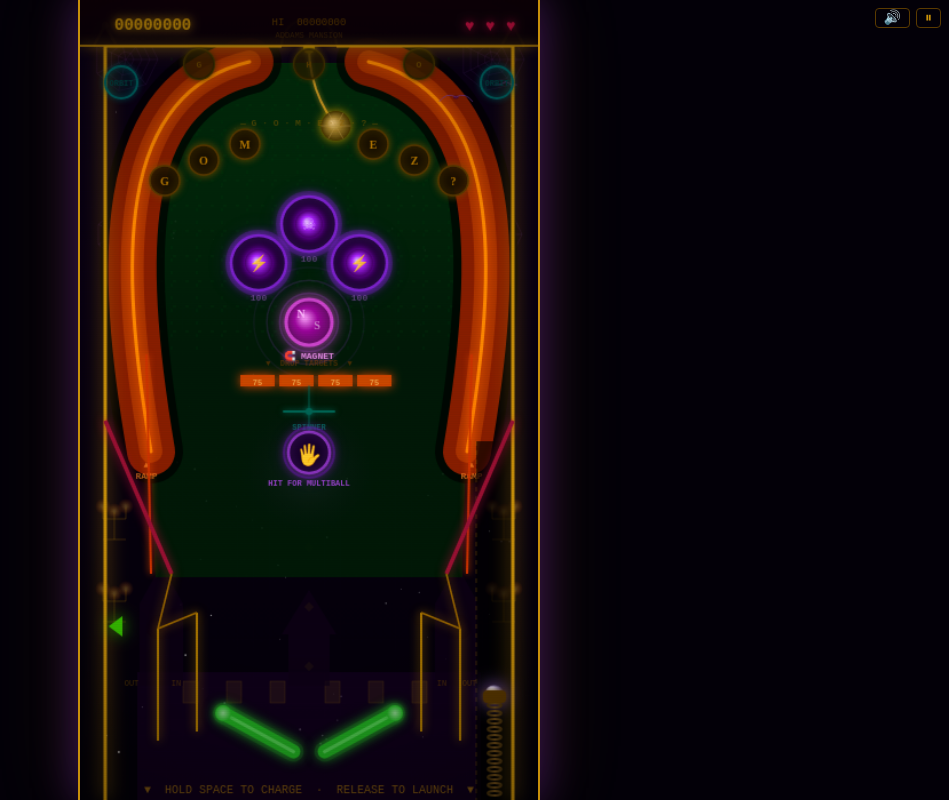
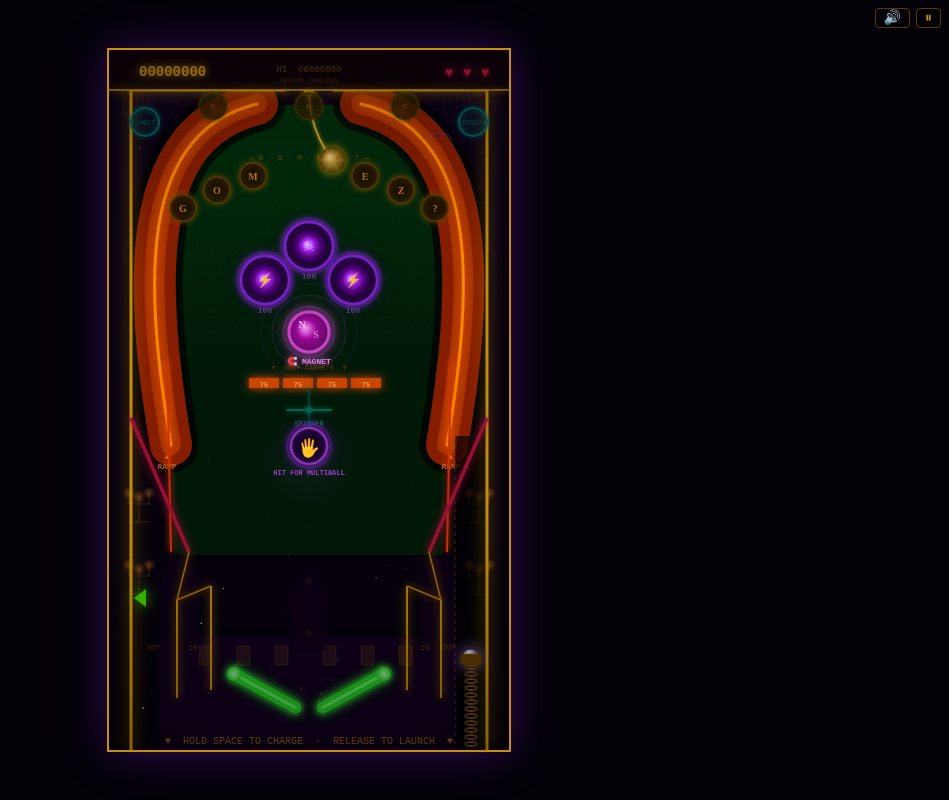
Before and after one commit to andalooch/addams-pinball, a Next.js app: page / in a window 1280 px wide. Shown: the whole page, without its empty margins (331-1280 px from the left). Built offline with nearby package versions, Linux system fonts and the light colour scheme.

Commit message:
resize 4

```diff
--- a/app/components/Pinball.tsx
+++ b/app/components/Pinball.tsx
@@ -1129,16 +1129,10 @@ export default function AdamsPinball(){
 
   return(
     <div style={{
+      position:'fixed',inset:0,
       display:'flex',alignItems:'center',justifyContent:'center',
-      width:'100vw',height:'100dvh',background:'#030008',
-      overflow:'hidden',position:'relative',userSelect:'none',
+      background:'#030008',overflow:'hidden',userSelect:'none',
     }}>
-      {/* Sound controls — overlaid top-right corner */}
-      <div style={{position:'absolute',top:8,right:8,zIndex:10,display:'flex',gap:6}}>
-        <button onClick={toggleMute} style={btn}>{muted?'🔇':'🔊'}</button>
-        <button onClick={toggleMusic} style={btn}>{musicOn?'⏸':'▶'}</button>
-      </div>
-      {/* Canvas scales to fill screen via CSS — no JS needed */}
       <canvas
         ref={canvasRef}
         width={W}
@@ -1146,12 +1140,19 @@ export default function AdamsPinball(){
         style={{
           display:'block',
           touchAction:'none',
-          width:`min(100vw, calc(100dvh * ${W} / ${H}))`,
-          height:`min(100dvh, calc(100vw * ${H} / ${W}))`,
+          maxWidth:'100%',
+          maxHeight:'100%',
+          width:'auto',
+          height:'auto',
+          aspectRatio:`${W}/${H}`,
           border:'2px solid #c8900a',
-          boxShadow:'0 0 40px rgba(124,34,204,0.4),0 0 80px rgba(200,144,10,0.15)',
+          boxShadow:'0 0 40px rgba(124,34,204,0.4)',
         }}
       />
+      <div style={{position:'absolute',top:8,right:8,zIndex:10,display:'flex',gap:6}}>
+        <button onClick={toggleMute} style={btn}>{muted?'🔇':'🔊'}</button>
+        <button onClick={toggleMusic} style={btn}>{musicOn?'⏸':'▶'}</button>
+      </div>
     </div>
   );
 }
--- a/app/layout.tsx
+++ b/app/layout.tsx
@@ -1,18 +1,22 @@
-import type { Metadata } from 'next';
+import type { Metadata, Viewport } from 'next';
 
 export const metadata: Metadata = {
   title: 'Addams Mansion Pinball',
   description: 'A gothic pinball game',
 };
 
-export default function RootLayout({
-  children,
-}: {
-  children: React.ReactNode;
-}) {
+export const viewport: Viewport = {
+  width: 'device-width',
+  initialScale: 1,
+  maximumScale: 1,
+  userScalable: false,
+  viewportFit: 'cover',
+};
+
+export default function RootLayout({ children }: { children: React.ReactNode }) {
   return (
     <html lang="en">
-      <body style={{ margin: 0, padding: 0, background: '#050008' }}>
+      <body style={{ margin: 0, padding: 0, background: '#030008', overflow: 'hidden' }}>
         {children}
       </body>
     </html>
```
